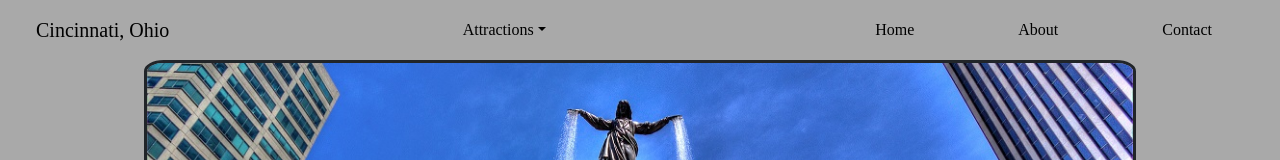
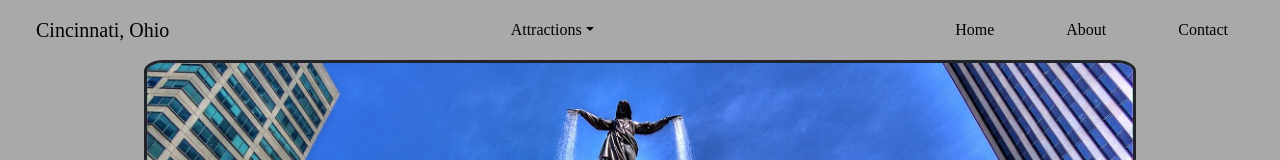
Before and after one commit to jschuess11/finalProject, a React (Create React App) app: page / in a window 1280 px wide. Shown: the top 160 px of the page. Built offline with nearby package versions, Linux system fonts and the light colour scheme.

Commit message:
menu display

```diff
--- a/src/styles/navbar.css
+++ b/src/styles/navbar.css
@@ -19,6 +19,7 @@ color: #C6011F;
 
 .nav-link {
     color: black;
+    padding: 0;
 }
 .navbar-brand {
     color: black;
@@ -193,6 +194,7 @@ color: #C6011F;
 
 a {
   color: black;
+  margin: 0px;
 }
 a:hover {
   color: black;
```
